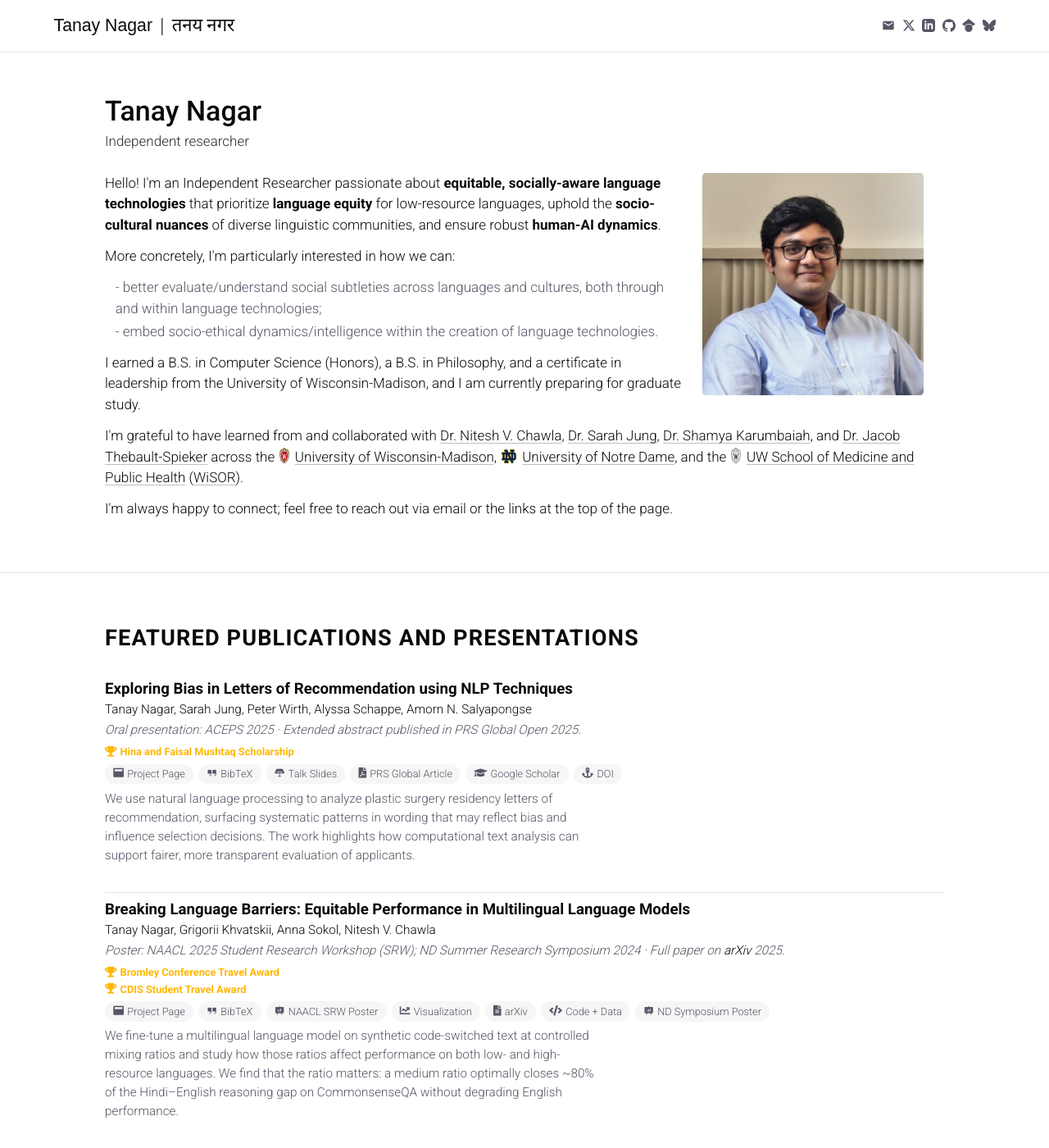
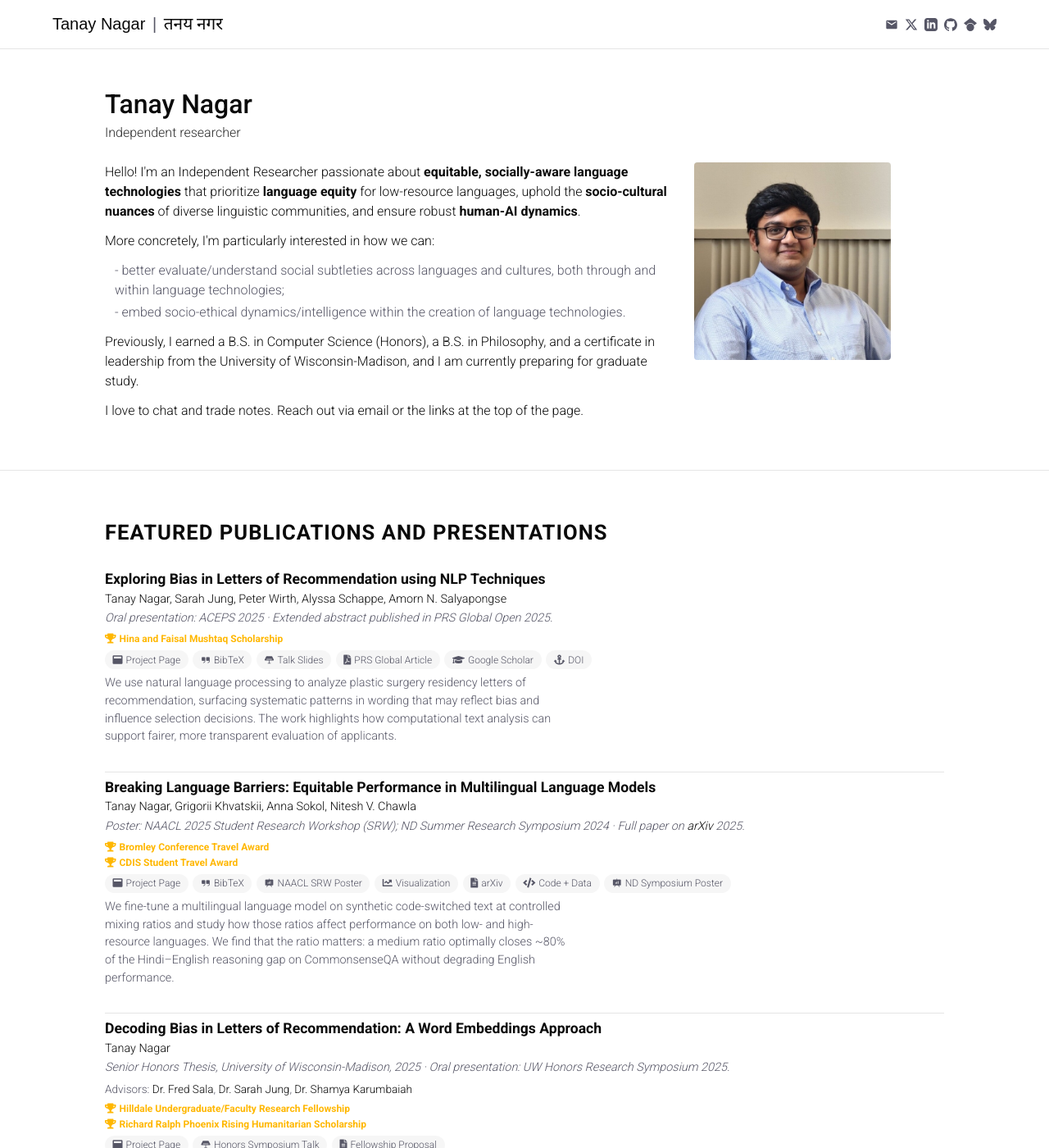
Before and after one commit to tnagar72/tnagar72.github.io, a Jekyll site: the page built from index.html, in a window 1280 px wide and 1400 px high. Shown: the whole window at 82% size. Built offline with Jekyll 4.4.1, drawn with Linux system fonts in a browser that asks for light colours; nearby versions of some CDN libraries.

Commit message:
feat(hero): right-size everything — root 16px, portrait 25%, leaner bio
Three coordinated changes to the homepage hero so the page reads
calmer and feels more honest at Tanay's current career stage.

Sizing:
- html root font-size: 17px → 16px (browser default). Whole page
  shrinks ~5.9% in one knob since all sizes are in rem. Hero title,
  body text, section headers, margins — everything proportional.
- Portrait .hero-bio > img: width 30% → 25%, max-width 270px → 250px.
  Slightly more restrained presence on the right of the bio, photo
  still anchors the column. The 5px max-width reduction matters
  less than the 5pp width reduction, but both ship together.

Voice:
- education_html now leads "Previously, I earned a B.S. ..." instead
  of "I earned a B.S. ...". Softens the framing — signals "this is
  where I came from" rather than "here is my credential."
- connect_html rewritten from
    "I'm always happy to connect; feel free to reach out via email
     or the links at the top of the page."
  to
    "I love to chat and trade notes. Reach out via email or the
     links at the top of the page."
  Two wins: "chat and trade notes" reads as peer-positioning rather
  than career-y "connect"; dropping "feel free to" cuts a corporate-
  signoff phrase. Net 22 chars shorter.

Scope:
- Gratitude paragraph ("I'm grateful to have learned from...") wrapped
  in {% comment %} block in _includes/hero.html. Tanay felt it reads
  as a senior-researcher move at his current stage (just past undergrad,
  grad-school-applicant). Markup preserved verbatim and the
  _data/collaborators.yaml data source is untouched — restore by
  uncommenting when timing feels right.

Visual side effect of the bio shrink: the photo silhouette now extends
through almost the full bio height. The L-shape / void-below-photo
problem from the previous layout is gone without changing the float-
right pattern (al-folio convention preserved).

Co-Authored-By: Claude Opus 4.7 (1M context) <noreply@anthropic.com>

```diff
--- a/_data/profile.yaml
+++ b/_data/profile.yaml
@@ -20,6 +20,6 @@ bio_html: |
     <li>embed socio-ethical dynamics/intelligence within the creation of language technologies.</li>
   </ul>
 
-education_html: I earned a B.S. in Computer Science (Honors), a B.S. in Philosophy, and a certificate in leadership from the University of Wisconsin-Madison, and I am currently preparing for graduate study.
+education_html: Previously, I earned a B.S. in Computer Science (Honors), a B.S. in Philosophy, and a certificate in leadership from the University of Wisconsin-Madison, and I am currently preparing for graduate study.
 
-connect_html: I'm always happy to connect; feel free to reach out via email or the links at the top of the page.
+connect_html: I love to chat and trade notes. Reach out via email or the links at the top of the page.
--- a/_includes/hero.html
+++ b/_includes/hero.html
@@ -40,6 +49,7 @@
                     {% if inst.logo != '' %}<img class="intro-logo{% if inst.logo_class != '' %} {{ inst.logo_class }}{% endif %}" src="{{ inst.logo | relative_url }}" alt="{{ inst.logo_alt }}" /> {% endif %}<a href="{{ inst.url }}" target="_blank" rel="noopener noreferrer">{{ inst.name }}</a>{% if inst.subs and inst.subs.size > 0 %} ({% for sub in inst.subs %}<a href="{{ sub.url }}" target="_blank" rel="noopener noreferrer">{{ sub.name }}</a>{% unless forloop.last %}, {% endunless %}{% endfor %}){% endif %}{% unless forloop.last %}{% if forloop.rindex == 2 %}, and the {% else %}, {% endif %}{% endunless %}
                 {%- endfor %}.
             </p>
+            {%- endcomment -%}
 
             <p>{{ site.data.profile.connect_html }}</p>
         </div>
--- a/assets/css/main.css
+++ b/assets/css/main.css
@@ -15,7 +15,7 @@
 }
 
 html {
-    font-size: 17px;
+    font-size: 16px;
     scroll-behavior: smooth;
 }
 
@@ -247,13 +247,17 @@ section {
    convention: image takes ~30% of the bio column, text wraps left.
    Width is responsive (30% of container) instead of fixed pixels so
    it scales with the page. Border removed; subtle rounded corners
-   instead, matching al-folio's `.img-fluid.rounded` treatment. */
+   instead, matching al-folio's `.img-fluid.rounded` treatment.
+   At 16px root, width: 25% gives the photo a comfortable presence
+   beside the bio prose — wide enough to anchor the right side, narrow
+   enough that the bio paragraph wraps around it for ~5-6 lines before
+   the text reclaims the full width below. */
 .hero-bio > img {
     float: right;
     margin-left: 1.5rem;
     margin-bottom: 1rem;
-    width: 30%;
-    max-width: 270px;
+    width: 25%;
+    max-width: 250px;
     height: auto;
     object-fit: cover;
     border-radius: 0.25rem;
```
Also changed, not shown: other parts of _includes/hero.html (+9 -0 lines).
